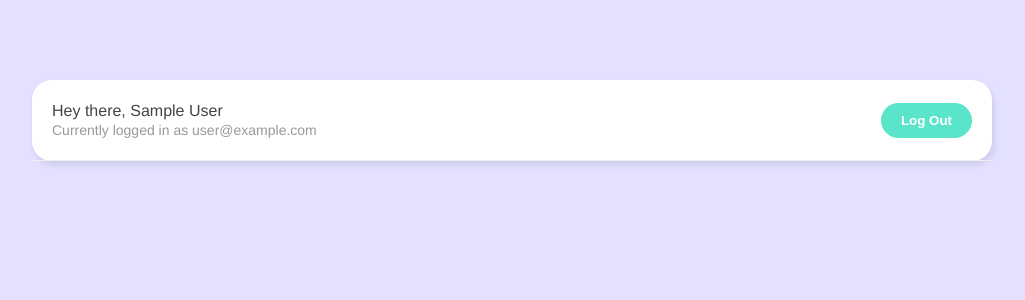
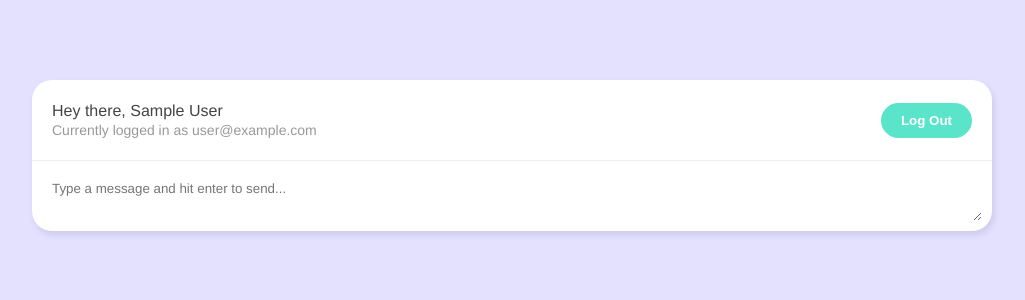
Before and after one commit to saraglavin/live-chat--Vue-, a Vue app: page /chatroom in a window 1280 px wide. Shown: the top 300 px of the page, without its empty margins (128-1153 px from the left). Built offline with nearby package versions, Linux system fonts and the light colour scheme; no server answers; sample sign-in values are in the browser's storage.

Commit message:
Added functionality for sending chats

```diff
--- /dev/null
+++ b/src/components/NewChatForm.vue
@@ -0,0 +1,53 @@
+<template>
+  <form>
+    <textarea
+        placeholder="Type a message and hit enter to send..."
+        v-model="message"
+        @keypress.enter.prevent="handleSubmit"
+        ></textarea>
+  </form>
+
+</template>
+
+<script>
+import { ref } from '@vue/reactivity'
+import getUser from '@/composables/getUser'
+import { timestamp } from '../firebase/config'
+
+export default {
+    setup(){
+        const message = ref('')
+        const { user } = getUser()
+
+        const handleSubmit = async () => {
+            const chat = {
+                message: message.value,
+                name: user.value.displayName,
+                createdAt: timestamp()
+            }
+
+            console.log(chat);
+            message.value = ''
+        }
+
+        return { message, handleSubmit }
+    }
+}
+</script>
+
+<style scoped>
+    form {
+    margin: 10px;
+  }
+  textarea {
+    width: 100%;
+    max-width: 100%;
+    margin-bottom: 6px;
+    padding: 10px;
+    box-sizing: border-box;
+    border: 0;
+    border-radius: 20px;
+    font-family: inherit;
+    outline: none;
+  }
+</style>
--- a/src/views/Chatroom.vue
+++ b/src/views/Chatroom.vue
@@ -1,6 +1,7 @@
 <template>
   <div class="container">
     <Navbar />
+    <NewChatForm />
   </div>
 
 </template>
@@ -8,11 +9,12 @@
 <script>
 import Navbar from '../components/Navbar.vue'
 import getUser from '../composables/getUser'
+import NewChatForm from '../components/NewChatForm.vue'
 import { useRouter } from 'vue-router'
 import { watch } from '@vue/runtime-core'
 
 export default {
-    components: { Navbar },
+    components: { Navbar, NewChatForm },
     setup() {
     const { user } = getUser()
     const router = useRouter()
```
